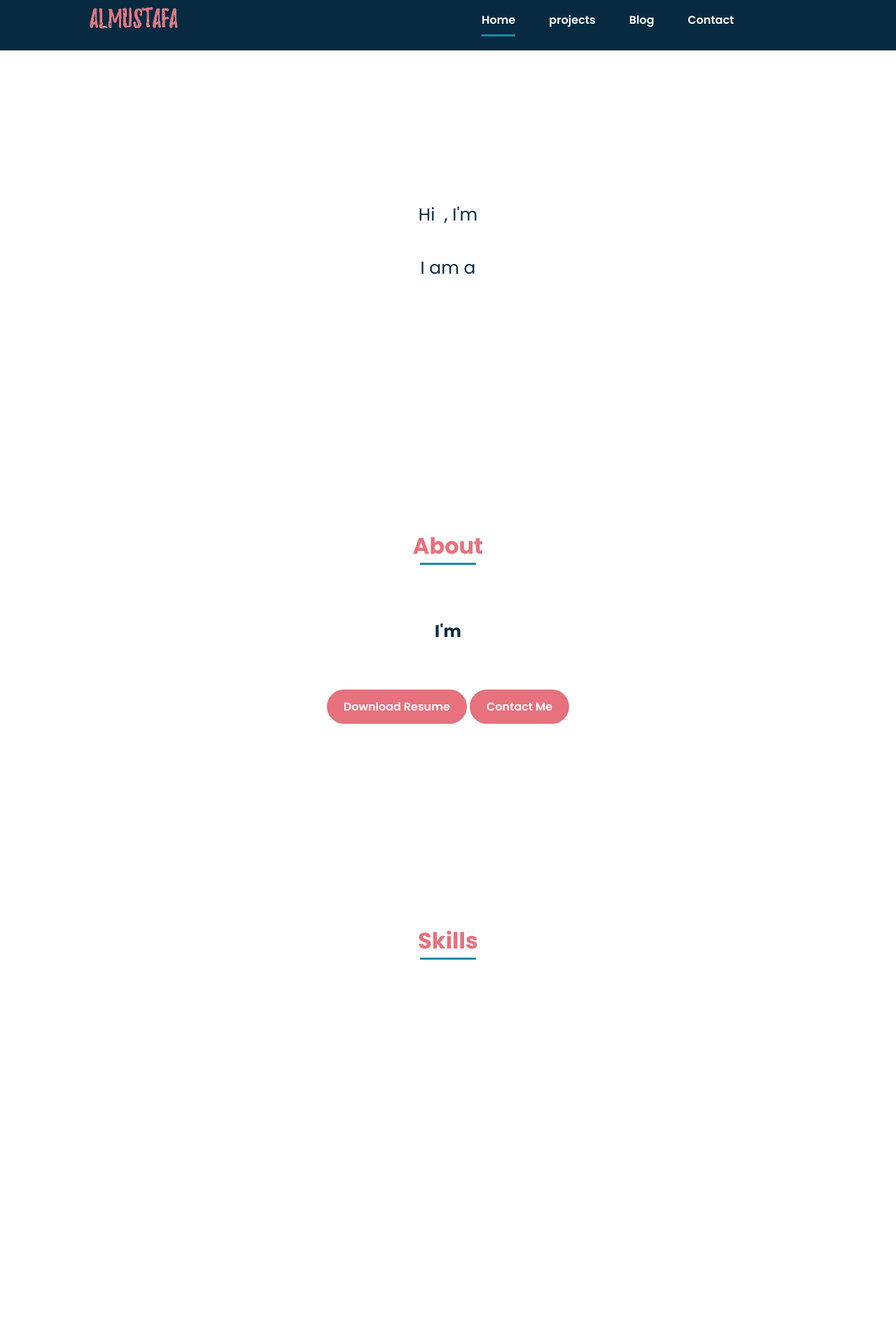
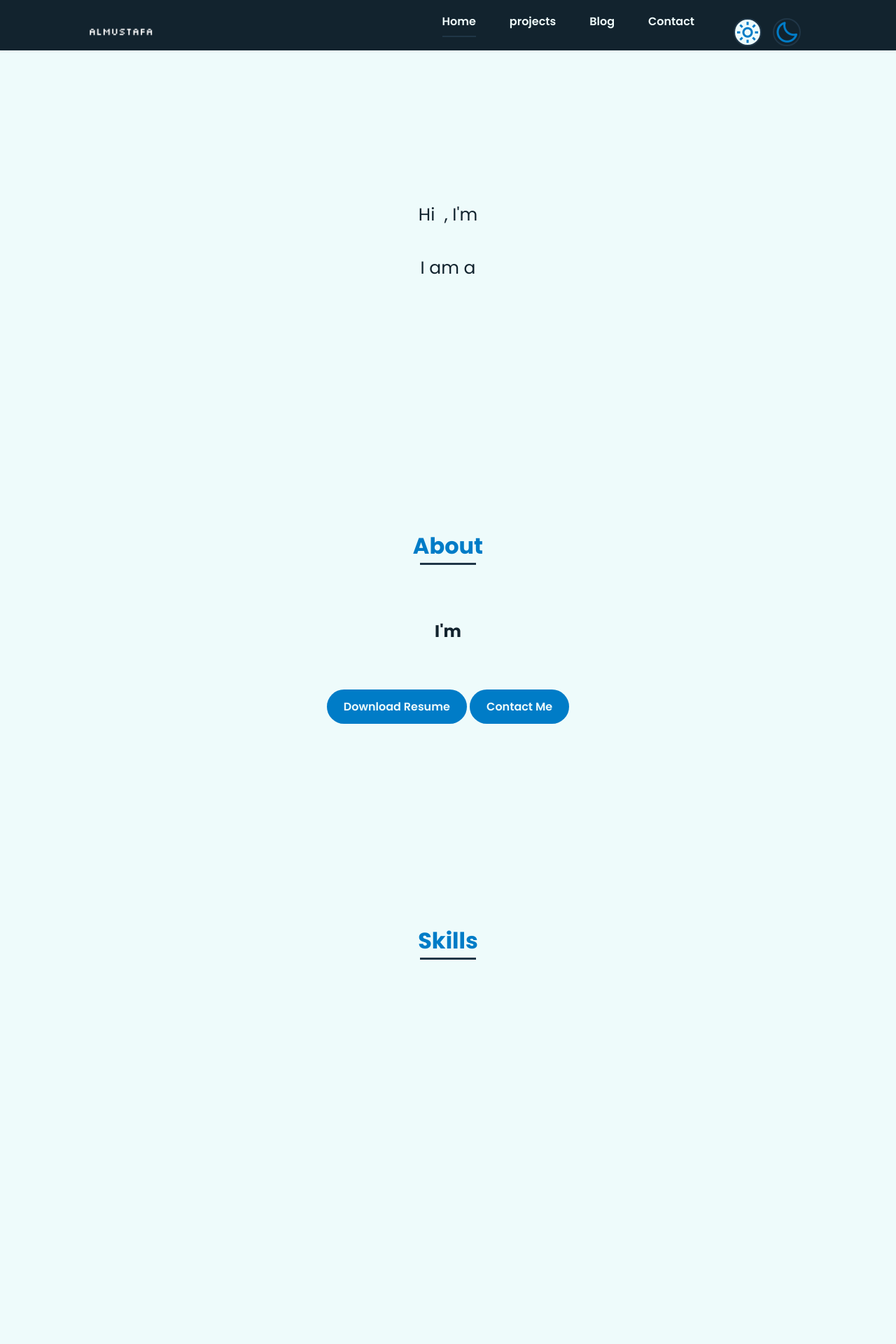
Before and after one commit to almustafa-noureddin/Portfolio-website, a Django app: page / in a window 1280 px wide. Shown: the top 1920 px of the page at 70% size. Run offline with Django 3.2, Linux system fonts and the light colour scheme; data that the repository does not hold is empty.

Commit message:
Updates
-adding dark mode
-changing the colour scheme

```diff
--- a/base/templates/base/index.html
+++ b/base/templates/base/index.html
@@ -124,6 +124,25 @@ Start Content
               </div>
             </div>
 
+            <div class="column skill-acard acard" style="margin: 15px"data-aos="zoom-in-up" data-aos-easing="linear" data-aos-delay="300" data-aos-duration="600" >
+              <div class="wrapper" style="background: url('/static/assets/img/imgproject2.jpg') center / cover no-repeat;">
+                <div class="header">
+                </div>
+                <div class="data">
+                  <div class="content">
+                    <div class="title-div">
+                      <h1 class="title"><a href="https://github.com/almustafa-noureddin/sponsorblock-data-pipeline-de-zoomcamp-final-project" >Sponsorblock Data Pipeline</a></h1>
+                    </div>
+
+                    <ul class="menu-content"><br>
+                      <li><a href="#" class="social-icon-project"><svg xmlns="http://www.w3.org/2000/svg" width="30" height="25" viewBox="0 0 30 28" fill="none" stroke="#fff" stroke-width="1.5" stroke-linecap="round" stroke-linejoin="round" class="feather feather-monitor"><rect x="2" y="3" width="20" height="14" rx="2" ry="2"></rect><line x1="8" y1="21" x2="16" y2="21"></line><line x1="12" y1="17" x2="12" y2="21"></line></svg></a></li>
+                      <li><a href="https://github.com/almustafa-noureddin/sponsorblock-data-pipeline-de-zoomcamp-final-project" class="social-icon-project"><svg xmlns="http://www.w3.org/2000/svg" width="30" height="25" viewBox="0 0 30 28" fill="none" stroke="#fff" stroke-width="1.5" stroke-linecap="round" stroke-linejoin="round" class="feather feather-github"><path d="M9 19c-5 1.5-5-2.5-7-3m14 6v-3.87a3.37 3.37 0 0 0-.94-2.61c3.14-.35 6.44-1.54 6.44-7A5.44 5.44 0 0 0 20 4.77 5.07 5.07 0 0 0 19.91 1S18.73.65 16 2.48a13.38 13.38 0 0 0-7 0C6.27.65 5.09 1 5.09 1A5.07 5.07 0 0 0 5 4.77a5.44 5.44 0 0 0-1.5 3.78c0 5.42 3.3 6.61 6.44 7A3.37 3.37 0 0 0 9 18.13V22"></path></svg></a></li>
+                    </ul>
+                  </div>
+                </div>
+              </div>
+            </div>
+
 
       </div>
       <center>
--- a/base/templates/base/layout.html
+++ b/base/templates/base/layout.html
@@ -11,6 +11,7 @@
     <meta name="description" content="{% block description %}{% endblock %}" />
         <link id='favicon' rel="shortcut icon" href="{% static 'assets/img/favicon.ico'%}" type="image/x-png">
     <link rel="stylesheet" href="{% static 'assets/css/styles.css'%}">
+    <link id="theme-style" rel="stylesheet" type="text/css" href="">
 
         <!-- =====BOX ICONS===== -->
 
@@ -39,6 +40,41 @@
         <!--===== MAIN JS =====-->
         <script src="{% static 'assets/js/main.js'%}"></script>
 
+<script>
+            let theme = localStorage.getItem('theme')
+
+if(theme == null){
+	setTheme('light')
+}else{
+	setTheme(theme)
+}
+
+let themeDots = document.getElementsByClassName('theme-dot')
+
+
+for (var i=0; themeDots.length > i; i++){
+	themeDots[i].addEventListener('click', function(){
+		let mode = this.dataset.mode
+		console.log('Option clicked:', mode)
+		setTheme(mode)
+	})
+}
+
+function setTheme(mode){
+	if(mode == 'light'){
+		document.getElementById('theme-style').href = "{% static 'assets/css/styles.css'%}"
+	}
+
+	if(mode == 'dark'){
+		document.getElementById('theme-style').href = "{% static 'assets/css/dark.css'%}"
+	}
+
+
+	localStorage.setItem('theme', mode)
+}
+        </script>
+
+
 
     <!-- ================================
     End Scripts
--- a/base/templates/base/partials/footer.html
+++ b/base/templates/base/partials/footer.html
@@ -7,7 +7,7 @@
         <a href="#" class="footer__icon"><i class='bx bx-chevrons-up bx-lg'></i></a>
     </div>
     <center>
-        <p class="footer__title"><img src="{% static 'assets/img/img2.png'%}" alt="#"/></p>
+        <p class="footer__title"><img src="{% static 'assets/img/icon5.png'%}" alt="#"/></p>
     </center>
     <div class="footer__social">
         {% for social in socials %}
--- a/base/templates/base/partials/header.html
+++ b/base/templates/base/partials/header.html
@@ -4,7 +4,7 @@
     <nav class="nav bd-grid">
         <div>
             <a href="{% url 'base:home' %}" class="nav__logo">
-                <img src="{% static 'assets/img/img2.png'%}" alt="#"/>
+                <img src="{% static 'assets/img/icon5.png'%}" alt="#"/>
             </a>
         </div>
 
@@ -14,11 +14,19 @@
                 <li class="nav__item"><a href="#projects" class="nav__link">projects</a></li>
                 <li class="nav__item"><a href="https://almustafa.hashnode.dev/" class="nav__link">Blog</a></li>
                 <li class="nav__item"><a href="{% url 'base:contact' %}" class="nav__link">Contact</a></li>
+                <li class="nav__item">
+                <div id="theme-options-wrapper">
+                    <div data-mode="light" id="light-mode" class="theme-dot"><i class='bx bx-sun bx-md'></i></div>
+                    <div data-mode="dark" id="dark-mode" class="theme-dot"><i class='bx bx-moon bx-md'></i></div>
+                </div>
+                </li>
             </ul>
         </div>
 
         <div class="nav__toggle" id="nav-toggle">
             <i class='bx bx-menu'></i>
         </div>
+
+
     </nav>
 </header>
--- a/static/assets/css/styles.css
+++ b/static/assets/css/styles.css
@@ -2,17 +2,19 @@
 @import url("https://fonts.googleapis.com/css2?family=Poppins:wght@400;600;700&display=swap");
 /*===== VARIABLES CSS =====*/
 :root {
+  --b-color: #EEFBFB;
   --header-height: 3rem;
   --font-semi: 600;
   /*===== Colores =====*/
   /*Purple 260 - Red 355 - Blue 224 - Pink 340*/
   /* HSL color mode */
 
-  --first-color: white;
-  --second-color: #178ca4;
-  --third-color: #072a40;
+  --first-color: #EEFBFB;
+  --second-color: #203647;
+  --third-color: #12232E;
   --fourth-color:#afd275;
-  --fifth-color: #e7717d;
+  /*--fifth-color: #e7717d;*/
+  --fifth-color: #007CC7;
   --sixth-color: #18b7be;
   --shadow-col:#a8a1a1;
   /*===== Fuente y tipografia =====*/
@@ -47,13 +49,16 @@
 
 html {
   scroll-behavior: smooth;
-}
+  background-color:var(--b-color);
+}
+
 
 body {
   margin: var(--header-height) 0 0 0;
   font-family: var(--body-font);
   font-size: var(--normal-font-size);
   color: var(--third-color);
+
 }
 
 h1, h2, p {
@@ -162,7 +167,7 @@ img {
 
 .nav__link:hover {
   position: relative;
-  color:var(--sixth-color)
+  color:var(--fifth-color)
 }
 
 .nav__link:hover::after {
@@ -180,8 +185,9 @@ img {
 .nav__logo img{
   color: var(--fifth-color);
 
-  max-width: 25%;
-  height: auto;
+  max-width: 20%;
+
+  height:auto;
 
 }
 
@@ -320,7 +326,7 @@ a.socialicon {
   transform: translate(0) scale(1.2);
 }
 .socialicon:hover i {
-  color: var(--sixth-color);
+  color: var(--fifth-color);
 }
 a:hover {
   color: transparent;
@@ -1585,3 +1591,81 @@ stuff
   color: var(--first-color);
   text-decoration: underline;
 }
+
+
+
+/*dark mode toggle*/
+
+#theme-options-wrapper{
+	display: flex;
+	justify-content: center;
+}
+/*
+.theme-dot{
+	height: 30px;
+	width: 30px;
+	background-color: black;
+	border-radius: 50%;
+  align-items: center;
+
+	margin: 5px;
+	border:2px solid var(--themeDotBorder);
+
+	-webkit-box-shadow: -1px 1px 3px -1px rgba(0,0,0,0.75);
+	-moz-box-shadow: -1px 1px 3px -1px rgba(0,0,0,0.75);
+	box-shadow: -1px 1px 3px -1px rgba(0,0,0,0.75);
+
+	cursor: pointer;
+}
+*/
+
+.theme-dot{
+  display: flex;
+  position: relative;
+  overflow: hidden;
+  height: 40px;
+	width: 40px;
+  background-color: var(--first-color);
+  margin: 8px;
+  border-radius: 50%;
+  /*box-shadow: 2px 5px 5px var(--shadow-col);*/
+  text-decoration: none;
+  transition: var(--trans-props);
+  color:var(--fifth-color);
+  border: 2px solid var(--second-color);
+}
+
+
+
+.theme-dot i {
+  margin: auto;
+  font-size: 24px;
+  z-index: 1;
+  transition: var(--trans-props);
+}
+
+.theme-dot:after {
+  content: "";
+  width: var(--link-size);
+  height: var(--link-size);
+  position: absolute;
+  transform: translate(0, var(--link-size));
+  border-radius: 50%;
+  transition: var(--trans-props);
+}
+.theme-dot:hover{
+	/*border-width: 5px;*/
+
+	border: 2px solid var(--fifth-color);
+	cursor: pointer;
+  color:var(--second-color)
+}
+
+
+#light-mode{
+	background-color: var(--first-color);
+}
+
+#dark-mode{
+	background-color: var(--third-color);
+}
```
Also changed, not shown: static/assets/css/dark.css (added, +37 -0 lines), static/assets/img/favicon2.ico (added), static/assets/img/icon2.png (added), static/assets/img/icon3.png (added), static/assets/img/icon4.png (added), static/assets/img/icon5.png (added), static/assets/img/imgproject2.jpg (added), static/assets/img/imgproject2.png (added), static/assets/js/main.js (line endings or trailing spaces).
